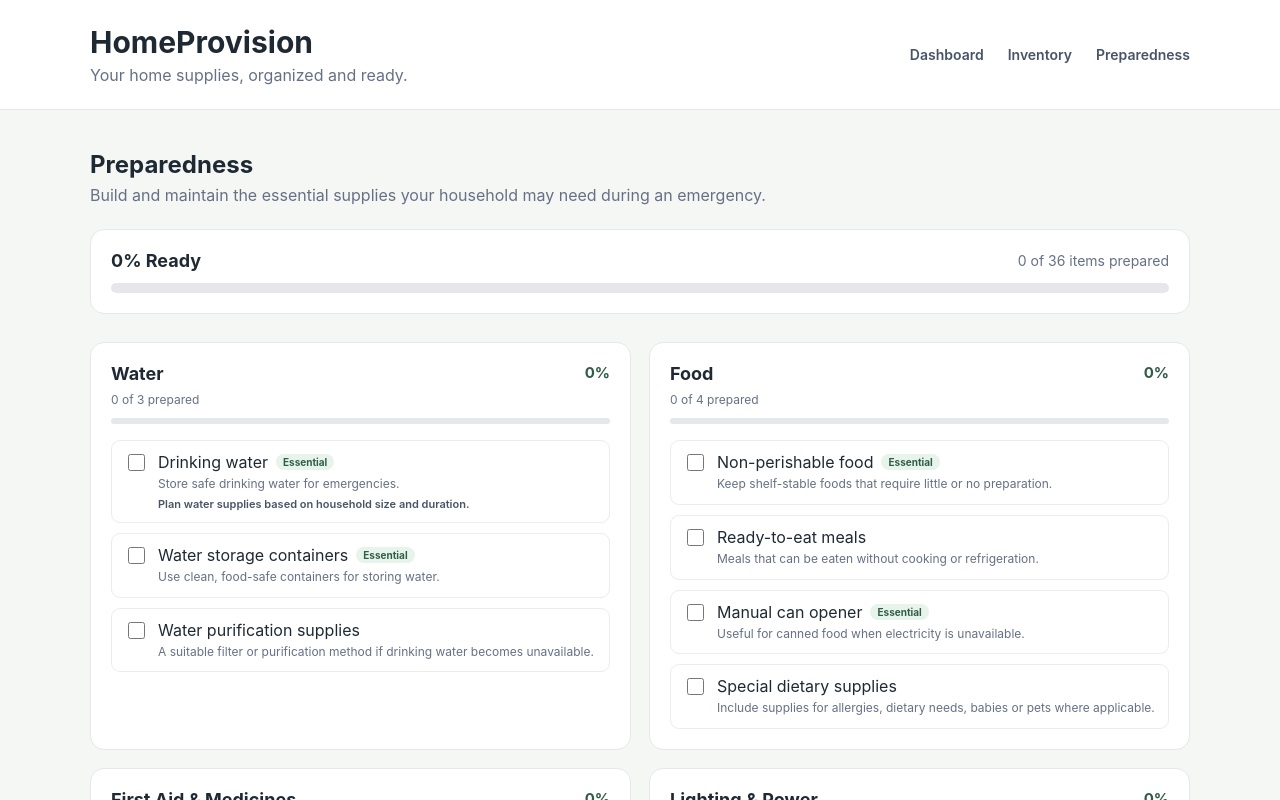
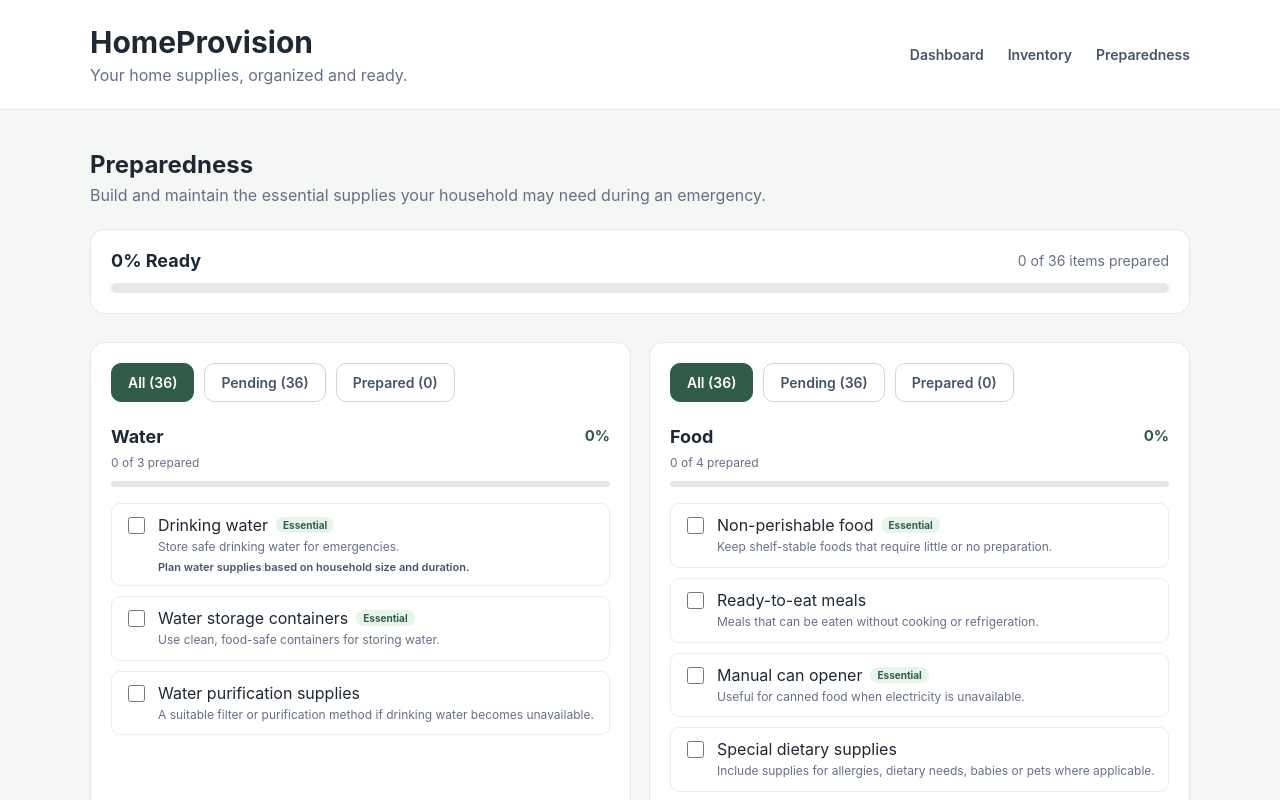
Before and after one commit to deysemenezes13-rgb/homeprovision, a React (Vite) app: page /preparedness in a window 1280 px wide. Shown: the top 800 px of the page. Built offline with nearby package versions, Linux system fonts and the light colour scheme.

Commit message:
Added filters

```diff
--- a/src/pages/Preparedness.css
+++ b/src/pages/Preparedness.css
@@ -199,3 +199,41 @@
   font-weight: 600;
   text-decoration: none;
 }
+
+.checklist-filters {
+  display: flex;
+  flex-wrap: wrap;
+  gap: 10px;
+  margin-bottom: 24px;
+}
+
+.checklist-filters button {
+  padding: 10px 16px;
+  border: 1px solid #d0d5dd;
+  border-radius: 10px;
+  background: white;
+  color: #475467;
+  font-size: 14px;
+  font-weight: 600;
+  cursor: pointer;
+}
+
+.checklist-filters button:hover {
+  background: #f2f7f4;
+  opacity: 1;
+}
+
+.checklist-filters button.filter-active {
+  background: #315c47;
+  border-color: #315c47;
+  color: white;
+}
+
+.checklist-empty {
+  padding: 24px;
+  background: white;
+  border: 1px solid #e5e7eb;
+  border-radius: 12px;
+  color: #667085;
+  text-align: center;
+}
--- a/src/pages/Preparedness.tsx
+++ b/src/pages/Preparedness.tsx
@@ -1,6 +1,7 @@
 import type { PreparednessItem } from '../types/PreparednessItem'
 import './Preparedness.css'
 import { getPreparednessProgress } from '../utils/preparedness'
+import { useState } from 'react'
 
 interface PreparednessProps {
   preparednessItems: PreparednessItem[]
@@ -11,16 +12,39 @@ function Preparedness({
   preparednessItems,
   onToggleItem,
 }: PreparednessProps) {
+  type ChecklistFilter = 'all' | 'pending' | 'prepared'
+
+  const [filter, setFilter] = useState<ChecklistFilter>('all')
+
+  const filteredItems = preparednessItems.filter((item) => {
+    if (filter === 'pending') {
+      return !item.completed
+    }
+
+    if (filter === 'prepared') {
+      return item.completed
+    }
+
+    return true
+  })
+
+  const pendingItems = preparednessItems.filter(
+    (item) => !item.completed
+  ).length
+
+  const preparedItems = preparednessItems.filter(
+    (item) => item.completed
+  ).length
 
   const categories = [
-    ...new Set(preparednessItems.map((item) => item.category)),
+    ...new Set(filteredItems.map((item) => item.category)),
   ]
 
   const {
-  totalItems,
-  completedItems,
-  progress,
-} = getPreparednessProgress(preparednessItems)
+    totalItems,
+    completedItems,
+    progress,
+  } = getPreparednessProgress(preparednessItems)
 
   return (
     <main>
@@ -51,28 +75,65 @@ function Preparedness({
 
       <div className="preparedness-categories">
         {categories.map((category) => {
-          const categoryItems = preparednessItems.filter(
+          const categoryItems = filteredItems.filter(
             (item) => item.category === category
           )
-          const completedCategoryItems = categoryItems.filter(
+
+          const allCategoryItems = preparednessItems.filter(
+            (item) => item.category === category
+          )
+
+          const completedCategoryItems = allCategoryItems.filter(
             (item) => item.completed
           ).length
 
           const categoryProgress =
-            categoryItems.length === 0
+            allCategoryItems.length === 0
               ? 0
               : Math.round(
-                (completedCategoryItems / categoryItems.length) * 100
+                (completedCategoryItems / allCategoryItems.length) * 100
               )
+
 
           return (
             <section className="preparedness-category" key={category}>
+              <div className="checklist-filters">
+                <button
+                  type="button"
+                  className={filter === 'all' ? 'filter-active' : ''}
+                  onClick={() => setFilter('all')}
+                >
+                  All ({preparednessItems.length})
+                </button>
+
+                <button
+                  type="button"
+                  className={filter === 'pending' ? 'filter-active' : ''}
+                  onClick={() => setFilter('pending')}
+                >
+                  Pending ({pendingItems})
+                </button>
+
+                <button
+                  type="button"
+                  className={filter === 'prepared' ? 'filter-active' : ''}
+                  onClick={() => setFilter('prepared')}
+                >
+                  Prepared ({preparedItems})
+                </button>
+              </div>
+
+              {filteredItems.length === 0 && (
+                <p className="checklist-empty">
+                  No items match the selected filter.
+                </p>
+              )}
               <div className="category-header">
                 <div>
                   <h2>{category}</h2>
 
                   <span>
-                    {completedCategoryItems} of {categoryItems.length} prepared
+                    {completedCategoryItems} of {allCategoryItems.length} prepared
                   </span>
                 </div>
 
```
